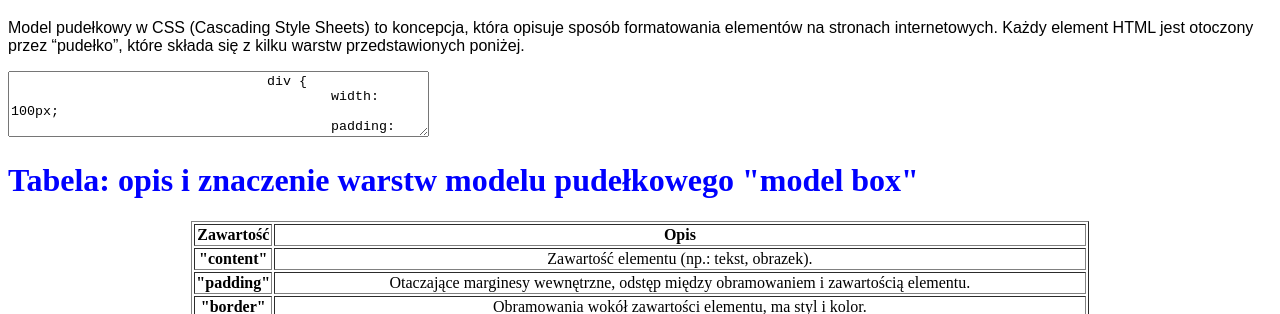
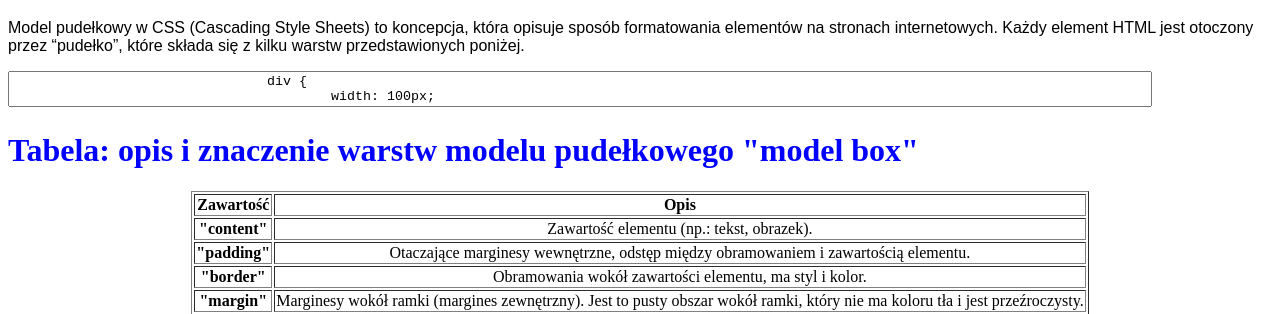
Before and after one commit to patrykczapl/css-wiczenia, a plain HTML site: page zadanie32_czap.html in a window 1280 px wide. Shown: the part 61-375 px from the top of the page. Drawn offline with Linux system fonts and the light colour scheme.

Commit message:
zadanie32_czap.html

```diff
--- a/zadanie32_czap.html
+++ b/zadanie32_czap.html
@@ -12,13 +12,18 @@
 					td{
 						text-align: center;
 					}
+					textarea{
+            					resize: none;
+           					width: 90%;
+            					height: auto;
+        					}
 				</style>
 			</head>
 		<body>
 			<h1>Podaj definicję modelu pudełkowego.</h1>
 			<p>Model pudełkowy w CSS (Cascading Style Sheets) to koncepcja, która opisuje sposób formatowania elementów na stronach internetowych.
 			   Każdy element HTML jest otoczony przez “pudełko”, które składa się z kilku warstw przedstawionych poniżej.</p>
-			   <textarea align=center cols="50" rows="4">
+			   <textarea>
 				div {
 					width: 100px;
 					padding: 10px;
```
